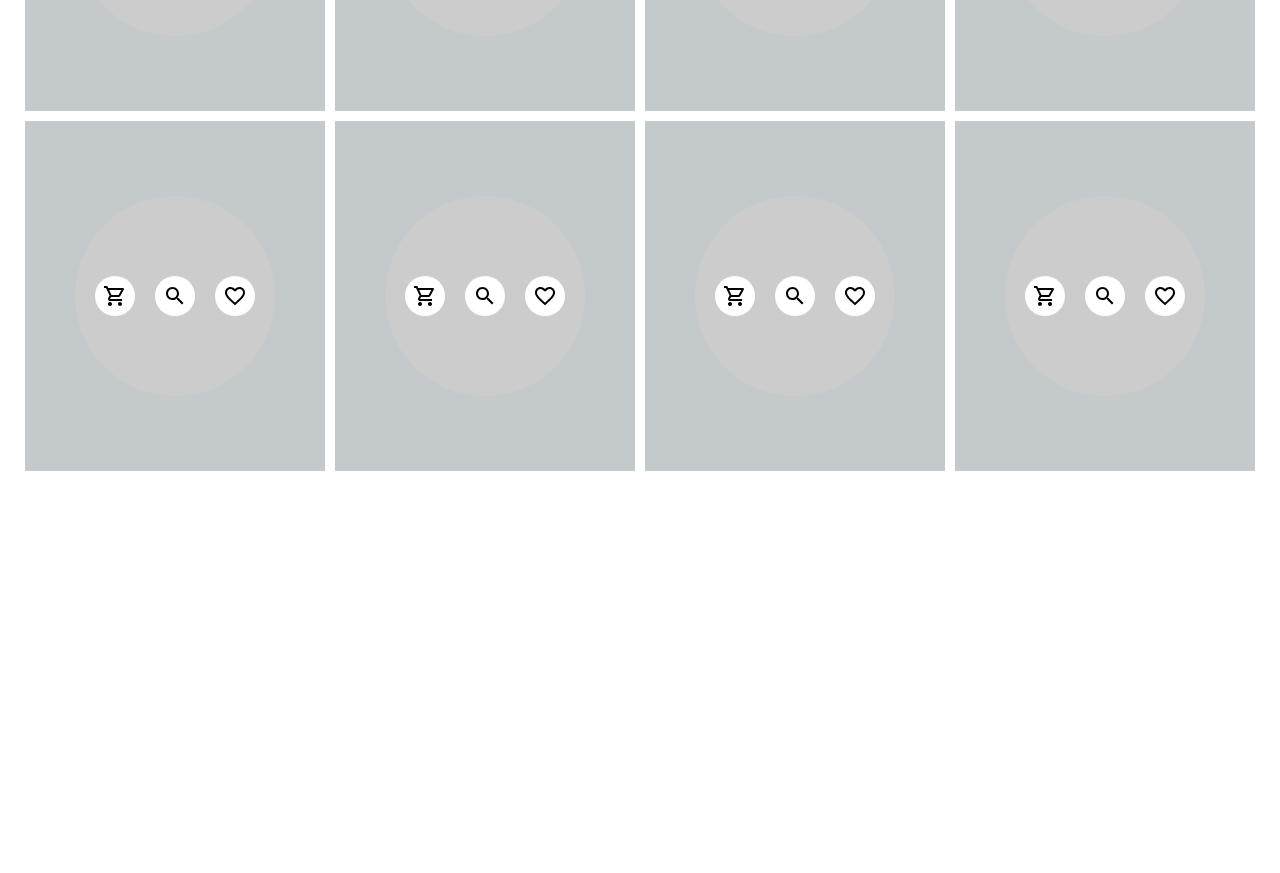
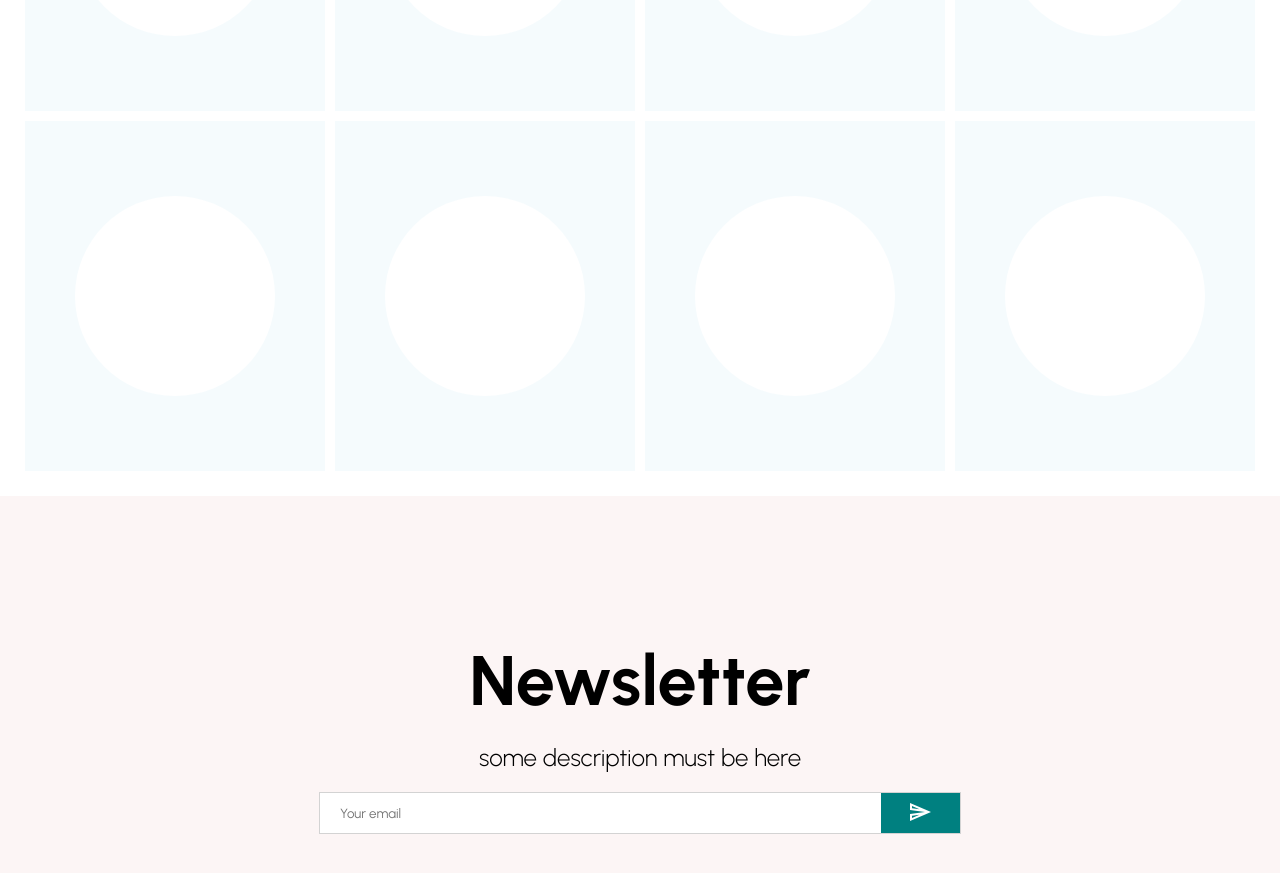
Before and after one commit to ZeRa2L/reactproject1, a React (Create React App) app: page / in a window 1280 px wide. Shown: the part 1760-2633 px from the top of the page. Before the commit the page ends 2256 px from the top, so only its background shows below. Built offline with nearby package versions, Linux system fonts and the light colour scheme.

Commit message:
newsletter

```diff
--- /dev/null
+++ b/src/components/Newsletter.jsx
@@ -0,0 +1,62 @@
+import { SendOutlined } from '@material-ui/icons'
+import styled from 'styled-components'
+
+const Container = styled.div`
+height: 60vh;
+display: flex;
+background-color: #fcf5f5;
+align-items: center;
+justify-content: center;
+flex-direction: column;
+`;
+const Title = styled.h1`
+font-size: 70px;
+margin-bottom: 20px;
+`;
+const Desc = styled.div`
+font-size: 24px;
+font-weight: 300;
+margin-bottom: 20px;
+`;
+const InputContainer = styled.div`
+width: 50%;
+height: 40px;
+background-color: white;
+display: flex;
+justify-content: space-between;
+border: 1px solid lightgray;
+`;
+const Input = styled.input`
+border: none;
+flex: 8;
+padding-left: 20px;
+`;
+const Button = styled.button`
+flex: 1;
+border: none;
+background-color: teal;
+color: white;
+cursor: pointer;
+
+&:hover {
+    background-color: white;
+    color: teal;
+}
+`;
+
+const Newsletter = () => {
+    return (
+        <Container>
+            <Title>Newsletter</Title>
+            <Desc>some description must be here</Desc>
+            <InputContainer>
+            <Input placeholder="Your email" />
+            <Button>
+                <SendOutlined/>
+            </Button>
+            </InputContainer>
+        </Container>
+    )
+}
+
+export default Newsletter
--- a/src/components/Product.jsx
+++ b/src/components/Product.jsx
@@ -1,6 +1,21 @@
 import { FavoriteBorderOutlined, SearchOutlined, ShoppingCartOutlined } from "@material-ui/icons";
 import styled from "styled-components";
 
+const Info = styled.div`
+opacity: 0;
+width: 100%;
+height: 100%;
+position: absolute;
+top: 0;
+left: 0;
+background-color: rgba(0,0,0,0.2);
+z-index: 3;
+display: flex;
+align-items: center;
+justify-content: center;
+transition: all 0.5s ease;
+cursor: pointer;
+`;
 const Container = styled.div`
 flex: 1;
 margin: 5px;
@@ -11,6 +26,10 @@
 justify-content: center;
 background-color: #f5fbfd;
 position: relative;
+
+&:hover ${Info}{
+opacity: 1;
+}
 `;
 const Circle = styled.div`
 width: 200px;
@@ -18,23 +37,11 @@
 border-radius: 50%;
 background-color: white;
 position: absolute;
-`
+`;
 const Image = styled.img`
 z-index: 2;
 height: 75%;
-`
-const Info = styled.div`
-width: 100%;
-height: 100%;
-position: absolute;
-top: 0;
-left: 0;
-background-color: rgba(0,0,0,0.2);
-z-index: 3;
-display: flex;
-align-items: center;
-justify-content: center;
-`
+`;
 const Icon = styled.div`
 width: 40px;
 height: 40px;
@@ -49,7 +56,7 @@
     background-color: #e9f5f5;
     transform: scale(1.1);
 }
-`
+`;
 
 const Product = ({item}) => {
     return (
--- a/src/pages/Home.jsx
+++ b/src/pages/Home.jsx
@@ -4,6 +4,7 @@
 import Navbar from '../components/Navbar'
 import Slider from '../components/Slider'
 import Products from '../components/Products'
+import Newsletter from '../components/Newsletter'
 
 const Home = () => {
     return (
@@ -13,6 +14,7 @@
             <Slider/>
             <Categories/>
             <Products/>
+            <Newsletter/>
         </div>
     )
 }
```
